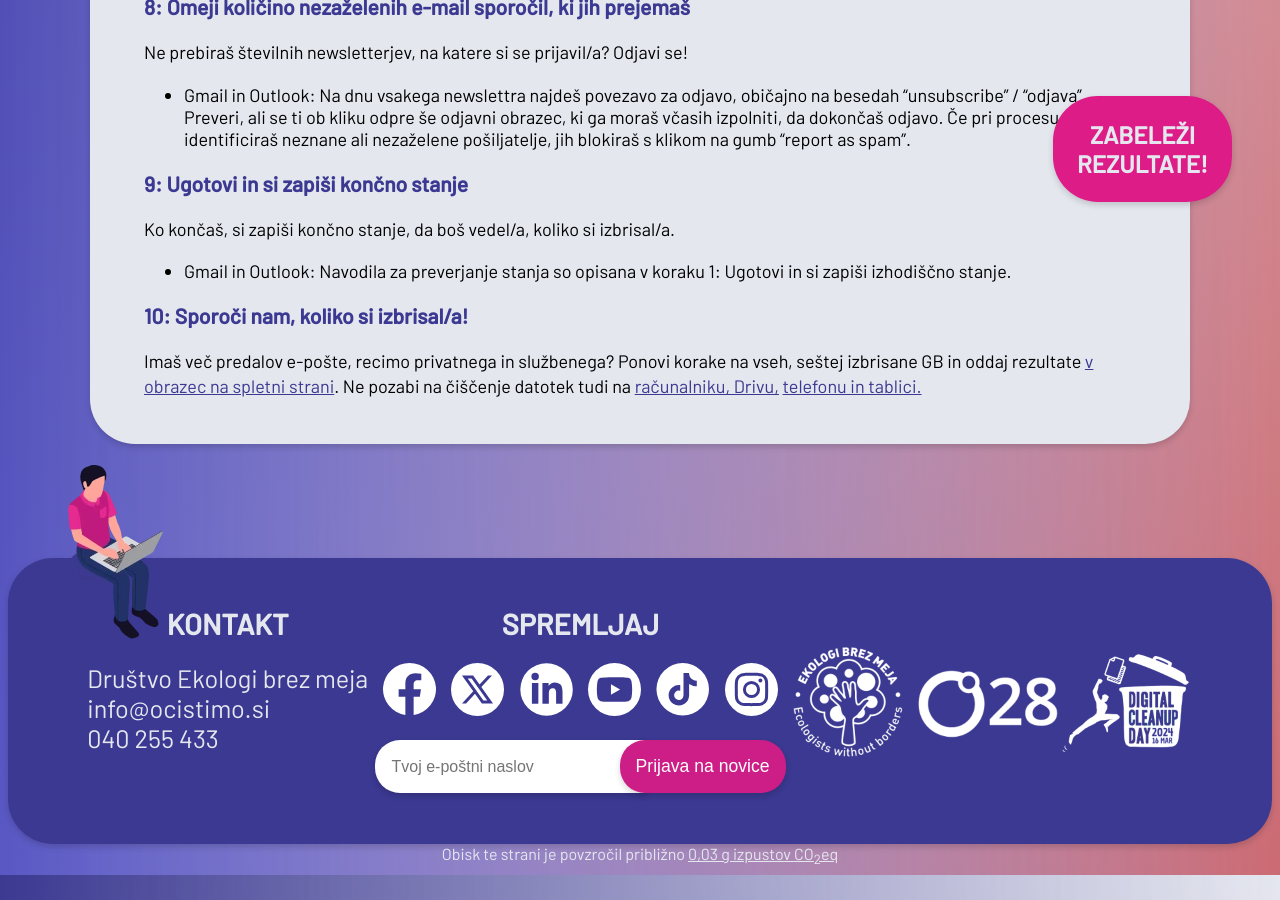
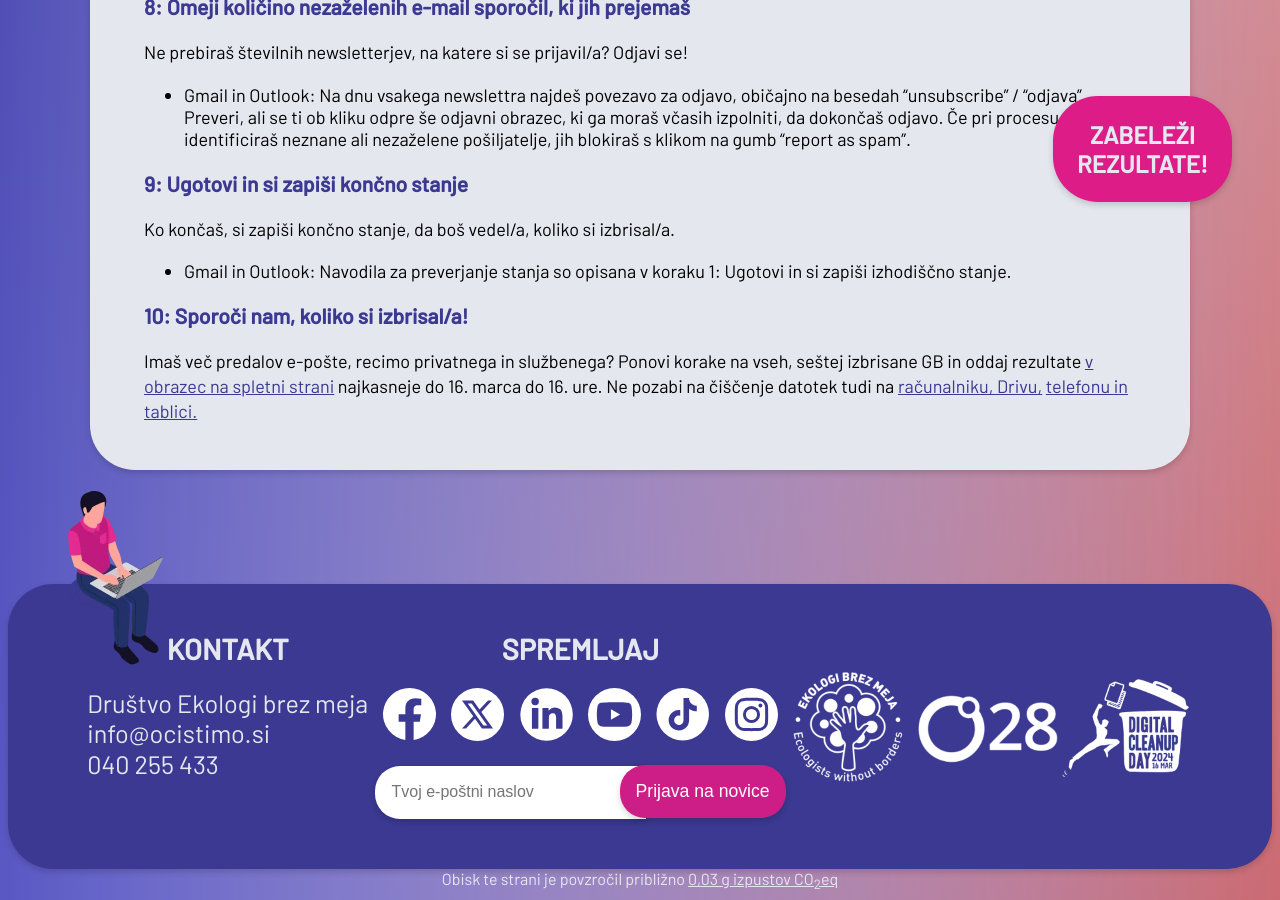
Before and after one commit to ewba/dcd-si, a Jekyll site: the page built from eposta.md, in a window 1280 px wide and 900 px high, scrolled down 2398 px. Built offline with Jekyll 4.4.1, drawn with Linux system fonts in a browser that asks for light colours.

Commit message:
Update eposta.md

```diff
--- a/eposta.md
+++ b/eposta.md
@@ -63,5 +63,5 @@ Ko končaš, si zapiši končno stanje, da boš vedel/a, koliko si izbrisal/a.
 - Gmail in Outlook: Navodila za preverjanje stanja so opisana v koraku 1: Ugotovi in si zapiši izhodiščno stanje.
 
 ### 10: Sporoči nam, koliko si izbrisal/a!
-Imaš več predalov e-pošte, recimo privatnega in službenega? Ponovi korake na vseh, seštej izbrisane GB in oddaj rezultate [v obrazec na spletni strani]({{ site.submitURL }}).
+Imaš več predalov e-pošte, recimo privatnega in službenega? Ponovi korake na vseh, seštej izbrisane GB in oddaj rezultate [v obrazec na spletni strani]({{ site.submitURL }}) najkasneje do 16. marca do 16. ure.
 Ne pozabi na čiščenje datotek tudi na <a href="datoteke.html" target="_blank" rel="noopener">računalniku, Drivu,</a> <a href="telefon.html" target="_blank" rel="noopener">telefonu in tablici.</a>
```
